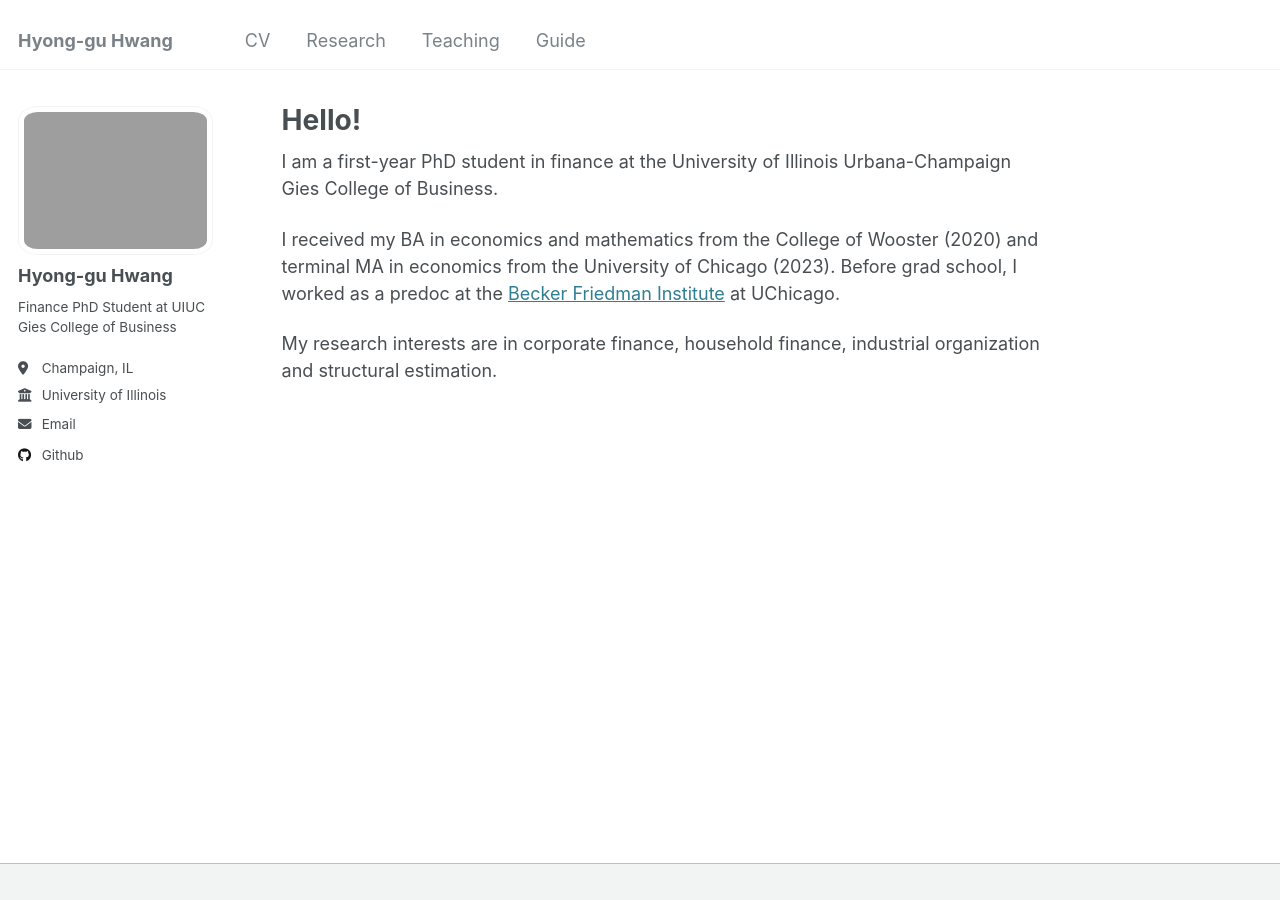
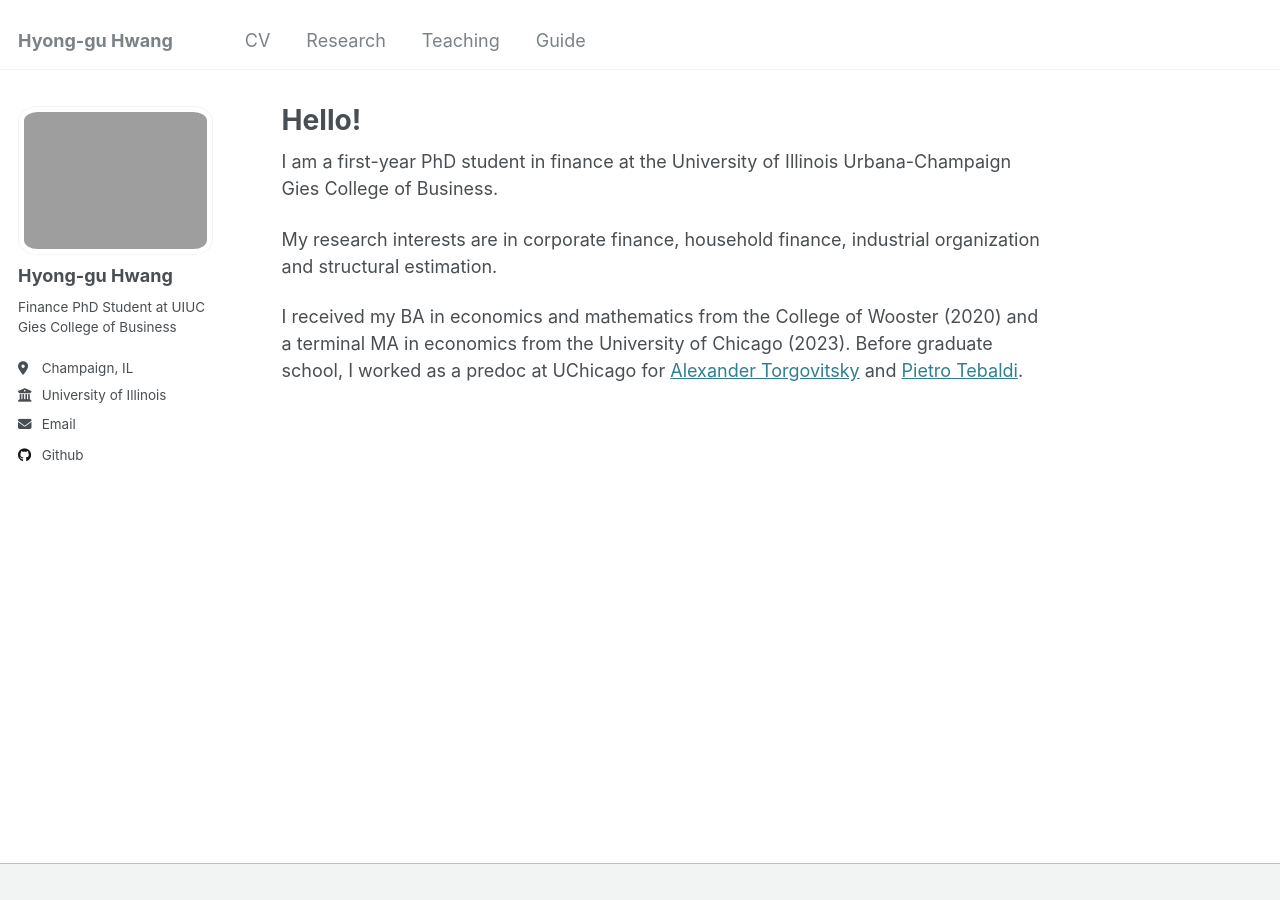
Before and after one commit to hyonggu-hwang/hyonggu-hwang.github.io, a Jekyll site: the page built from _pages/about.md, in a window 1280 px wide. Built offline with Jekyll 4.4.1, drawn with Linux system fonts in a browser that asks for light colours.

Commit message:
remove height again to make profile pic round

```diff
--- a/_pages/about.md
+++ b/_pages/about.md
@@ -9,6 +9,6 @@ redirect_from:
 
 I am a first-year PhD student in finance at the University of Illinois Urbana-Champaign Gies College of Business.
 
-I received my BA in economics and mathematics from the College of Wooster (2020) and terminal MA in economics from the University of Chicago (2023). Before grad school, I worked as a predoc at the [Becker Friedman Institute](http://bfi.uchicago.edu) at UChicago.
+My research interests are in corporate finance, household finance, industrial organization and structural estimation.
 
-My research interests are in corporate finance, household finance, industrial organization and structural estimation.
+I received my BA in economics and mathematics from the College of Wooster (2020) and a terminal MA in economics from the University of Chicago (2023). Before graduate school, I worked as a predoc at UChicago for [Alexander Torgovitsky](https://a-torgovitsky.github.io) and [Pietro Tebaldi](https://www.pietrotebaldi.com).
--- a/_sass/_sidebar.scss
+++ b/_sass/_sidebar.scss
@@ -81,7 +81,7 @@
   vertical-align: top;
   width: 36px;
   // set width only, for non-square avatars
-  height: 36px;
+  //height: 36px;
 
   @include breakpoint($large) {
     display: block;
```
